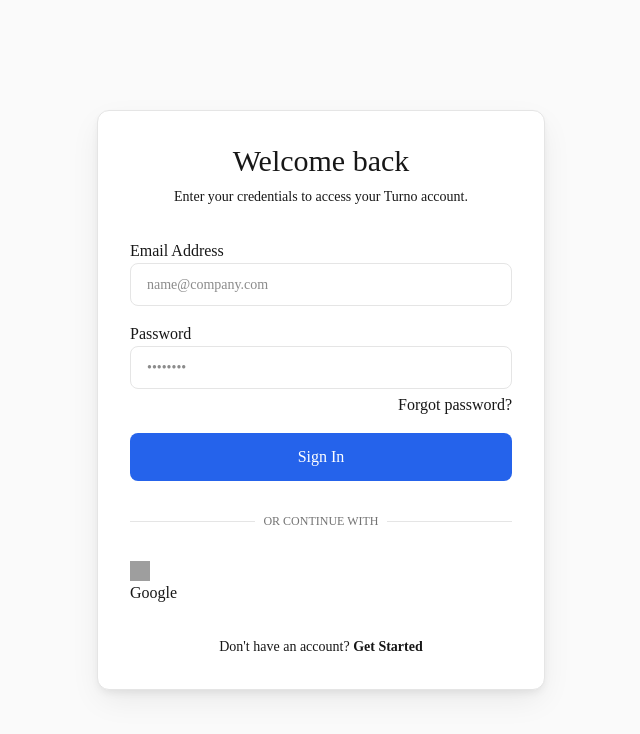
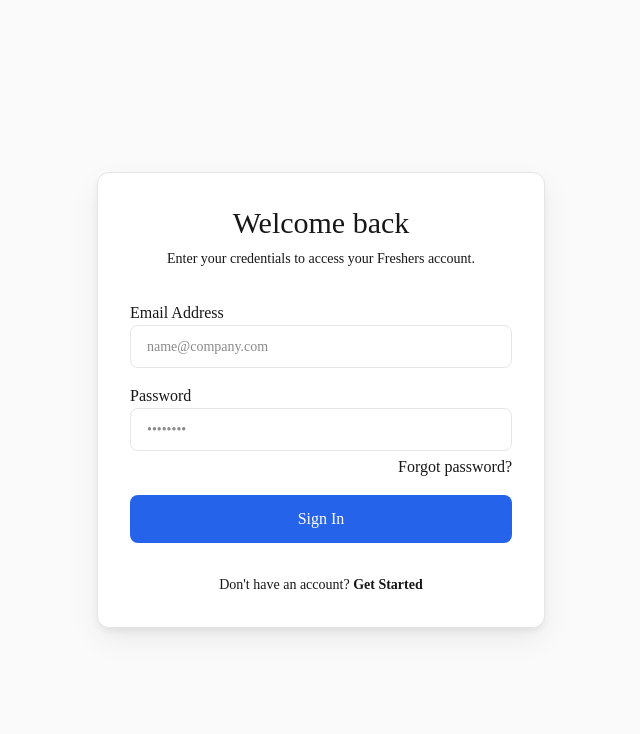
Before and after one commit to SirioBambino/freshers-mvp, a React (Vite) app: page / in a window 1280 px wide. Shown: the top 734 px of the page, without its empty margins (319-959 px from the left). Built offline with nearby package versions, Linux system fonts and the light colour scheme; grey boxes are pictures that could not be loaded.

Commit message:
Update LoginPage.tsx

```diff
--- a/src/pages/LoginPage.tsx
+++ b/src/pages/LoginPage.tsx
@@ -9,25 +9,11 @@ const LoginPage: React.FC = () => {
         <div className="mb-8 text-center">
           <h1 className="text-heading-1">Welcome back</h1>
           <p className="text-body mt-2">
-            Enter your credentials to access your Turno account.
+            Enter your credentials to access your Freshers account.
           </p>
         </div>
 
         <LoginForm />
-
-        <div className="relative my-8">
-          <div className="absolute inset-0 flex items-center">
-            <span className="w-full border-t border-neutral-200"></span>
-          </div>
-          <div className="relative flex justify-center text-xs uppercase">
-            <span className="bg-white px-2 text-neutral-500">Or continue with</span>
-          </div>
-        </div>
-
-        <Button variant="secondary">
-          <img src="/google-icon.svg" alt="Google" className="w-5 h-5 mr-2" />
-          Google
-        </Button>
 
         <p className="mt-8 text-center text-body">
           Don't have an account? <a href="#" className="link-auth font-semibold">Get Started</a>
```
